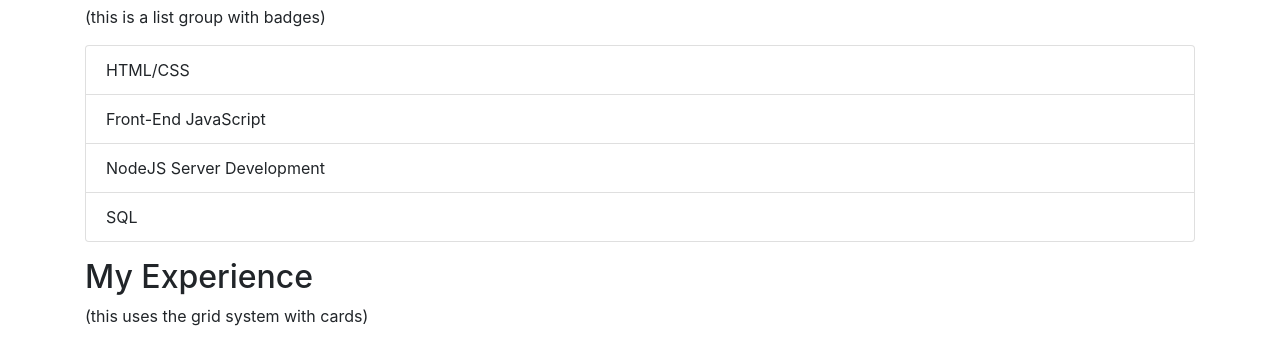
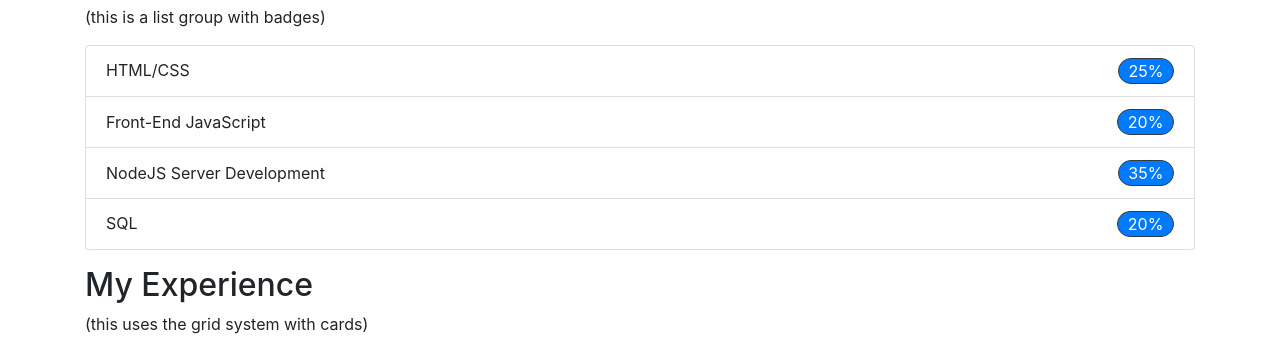
Before and after one commit to kvn35124/bootstrap-resume, a plain HTML site: page index.html in a window 1280 px wide. Shown: the part 456-808 px from the top of the page. Drawn offline with nearby package versions, Linux system fonts and the light colour scheme.

Commit message:
added badges

```diff
--- a/index.html
+++ b/index.html
@@ -26,10 +26,22 @@
         <p>(this is a list group with badges)</p>
 
         <ul class="list-group">
-            <li class="list-group-item">HTML/CSS</li>
-            <li class="list-group-item">Front-End JavaScript</li>
-            <li class="list-group-item">NodeJS Server Development</li>
-            <li class="list-group-item">SQL</li>
+            <li class="list-group-item d-flex justify-content-between alight-items-center">
+                HTML/CSS
+                <span class="badge-pill badge-primary border border-dark">25%</span>
+            </li>
+            <li class="list-group-item d-flex justify-content-between align-items-center">
+                Front-End JavaScript
+                <span class="badge-pill badge-primary border border-dark">20%</span>
+            </li>
+            <li class="list-group-item d-flex justify-content-between align-items-center">
+                NodeJS Server Development
+                <span class="badge-pill badge-primary border border-dark">35%</span>
+            </li>
+            <li class="list-group-item d-flex justify-content-between alight-items-center">
+                SQL
+                <span class="badge-pill badge-primary border border-dark">20%</span>
+            </li>
         </ul>
 
         <h2 class="mt-3">My Experience</h2>
```
